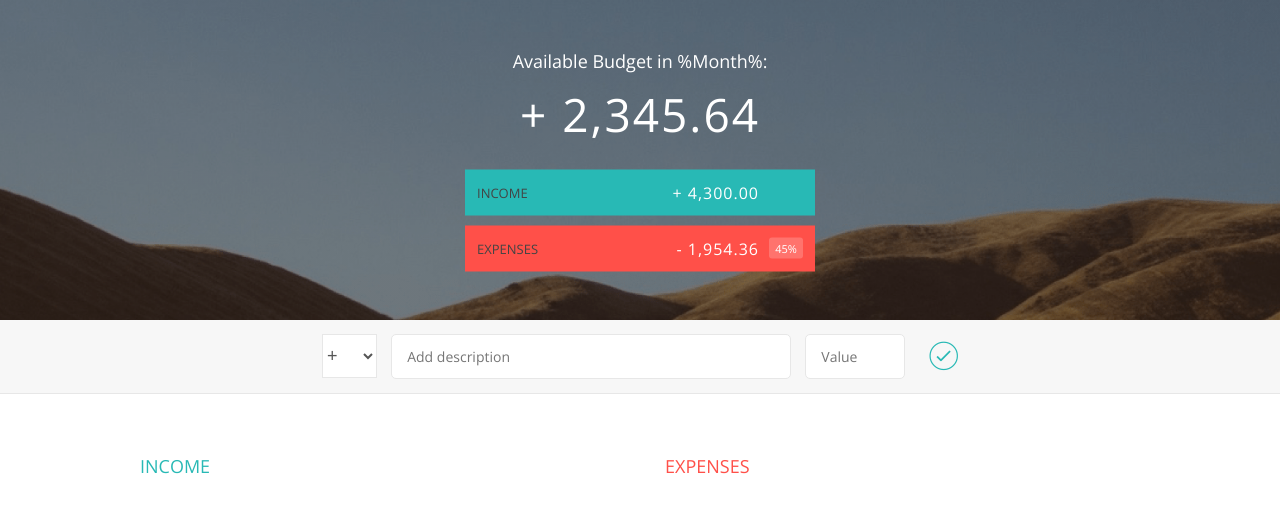
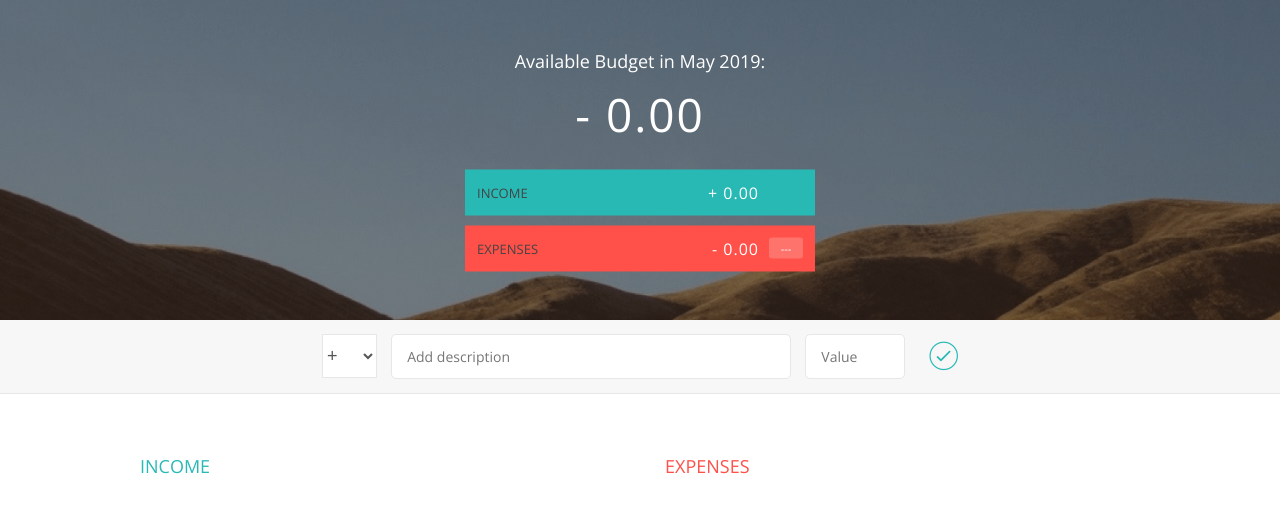
Before and after one commit to David-Uk/Simple-Expense-Manager, a plain HTML site: page index.html in a window 1280 px wide. Drawn offline with nearby package versions, Linux system fonts and the light colour scheme.

Commit message:
Update index.html

```diff
--- a/index.html
+++ b/index.html
@@ -120,7 +120,7 @@
 
         </div>
 
-        <script src="js/index.js"></script>
+        <script src="js/script.js"></script>
         </body>
 
 </html>
```
